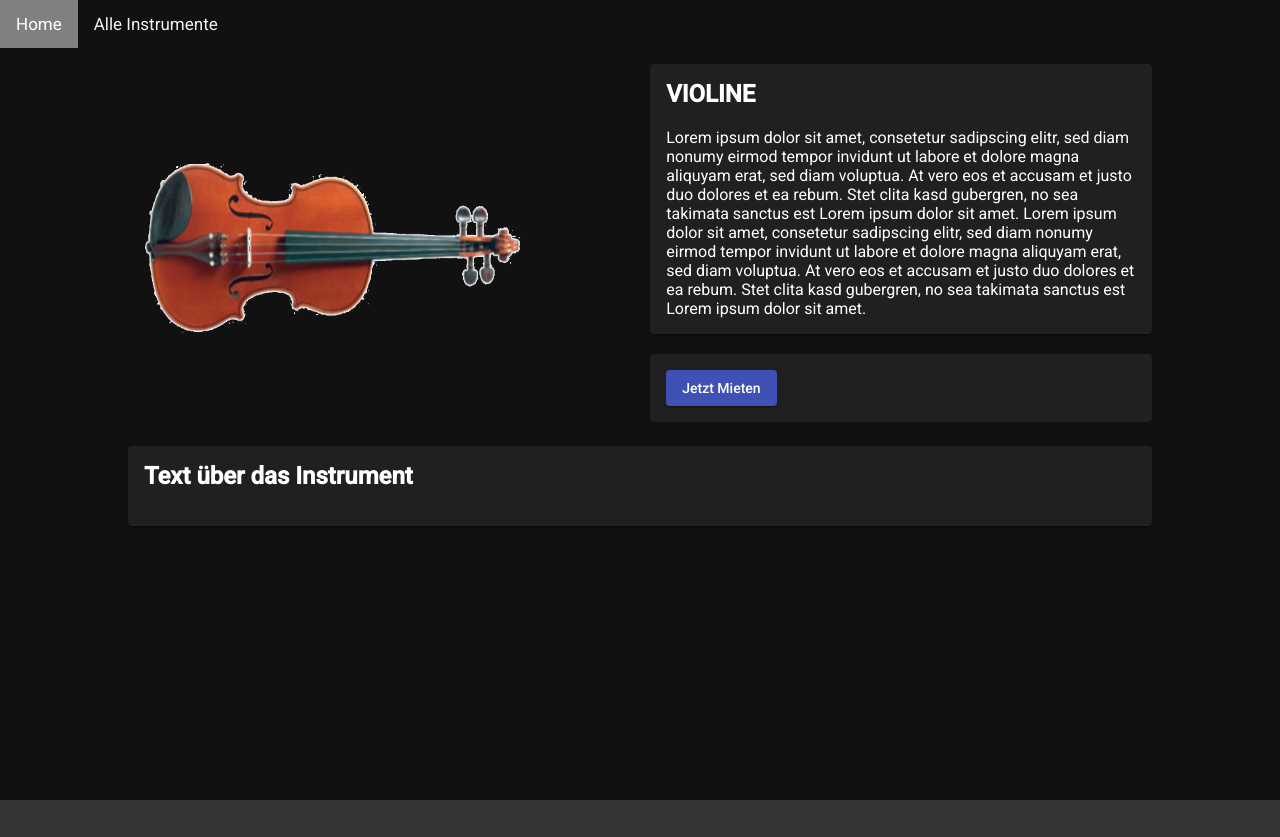
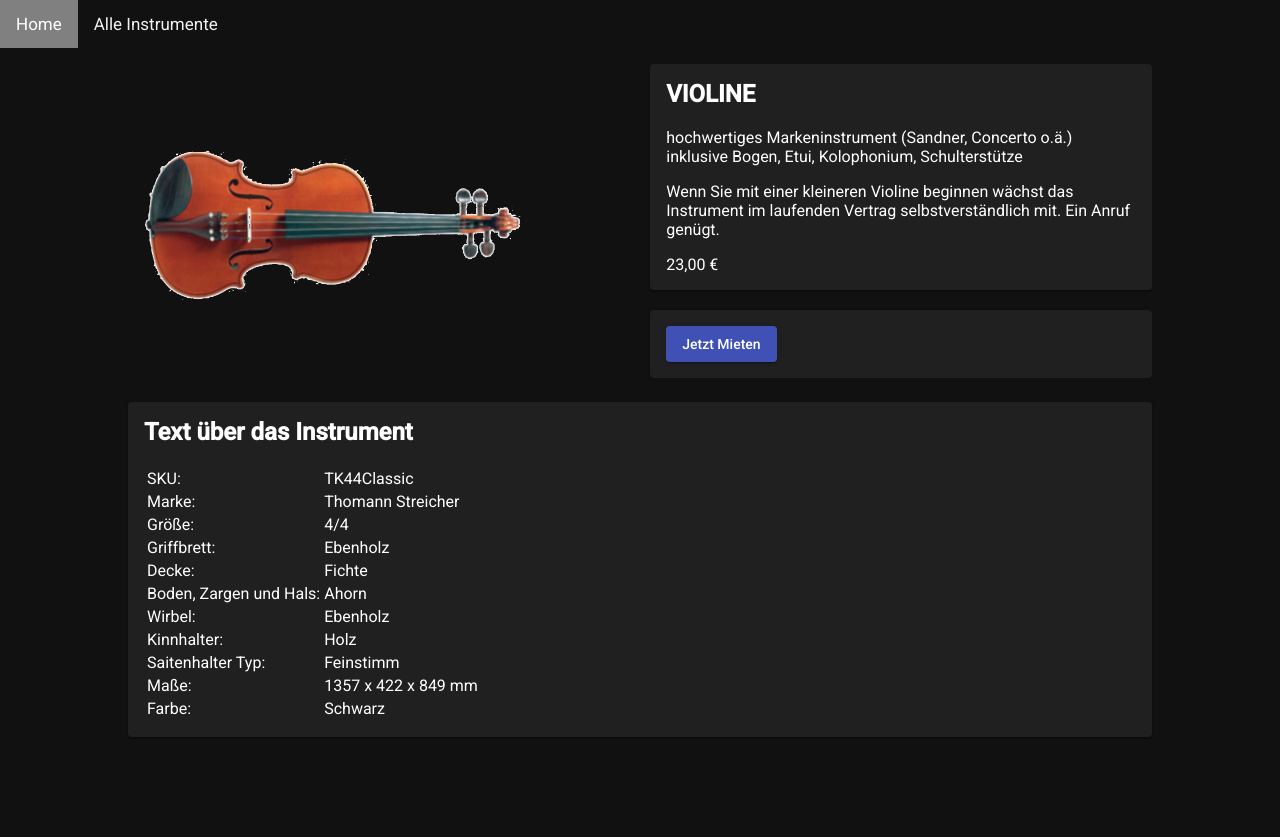
Before and after one commit to Vincent401/MusikInstrumentenVerleih, an Angular app: page /instseite in a window 1280 px wide. Before the commit the page ends 800 px from the top, so only its background shows below. Built offline with nearby package versions, Linux system fonts and the light colour scheme.

Commit message:
instrumenten text

```diff
--- a/src/app/app.component.ts
+++ b/src/app/app.component.ts
@@ -10,25 +10,125 @@ import { SaiteninsUebersichtComponent } from './saitenins-uebersicht/saitenins-u
 export class AppComponent {
   title = 'MusikInstrumentenVerleih';
   instSait:Instrument [] = [
-    {picture:'assets/img/saitenins/Gitarre.jpg', title:'AKUSTISCHE GITARRE', text1:'hochwertiges Markeninstrument mit Massivholz Decke inklusive robuster Gitarrenhülle', text2:'Wenn Sie mit einer kleineren Gitarre beginnen wächst das Instrument im laufenden Vertrag selbstverständlich mit. Ein Anruf genügt.', text3:"<table><tr><td>test</td><td>2</td></tr></table>", price:'18,00 €', orientation:'KategorienLinks'},
-    {picture:'assets/img/saitenins/E-Gitarre.jpg', title:'E-GITARRE', text1:'hochwertiges Markeninstrument (Ibanez, Marshall o.ä.) inklusive robuster Gitarrenhülle, optional mit Amp & Kabel', text2:'Wenn Sie mit einer kleineren Gitarre beginnen wächst das Instrument im laufenden Vertrag selbstverständlich mit. Ein Anruf genügt.',text3:"", price:'18,00 €', orientation:'KategorienRechts'},
-    {picture:'assets/img/saitenins/Violine.jpg', title:'VIOLINE', text1:'hochwertiges Markeninstrument (Sandner, Concerto o.ä.) inklusive Bogen, Etui, Kolophonium, Schulterstütze', text2:'Wenn Sie mit einer kleineren Violine beginnen wächst das Instrument im laufenden Vertrag selbstverständlich mit. Ein Anruf genügt.', text3:"",price:'23,00 €', orientation:'KategorienLinks'},
+    {
+      picture:'assets/img/saitenins/Gitarre.jpg',
+      title:'AKUSTISCHE GITARRE',
+      text1:'hochwertiges Markeninstrument mit Massivholz Decke inklusive robuster Gitarrenhülle',
+      text2:'Wenn Sie mit einer kleineren Gitarre beginnen wächst das Instrument im laufenden Vertrag selbstverständlich mit. Ein Anruf genügt.',
+      text3:"<table><tr><td>SKU:</td><td>Siena 650PF</td></tr><tr><td>Marke:</td><td>Siena</td></tr><tr><td>Kategorie:</td><td>Klassische Gitarren</td></tr><tr><td>Größe:</td><td>4/4</td></tr><tr><td>Decke:</td><td>Fichte massiv</td></tr><tr><td>Boden:</td><td>Mahagoni</td></tr><tr><td>Zargen:</td><td>Mahagoni</td></tr><tr><td>Hals:</td><td>Mahagoni</td></tr><tr><td>Griffbrett:</td><td>Palisander</td></tr><tr><td>Finish:</td><td>Hochglanz</td></tr><tr><td>Geeignet für:</td><td>Anfänger, Schüler, Fortgeschrittene, Hobbymusiker</td></tr></table>",
+      price:'18,00 €',
+      orientation:'KategorienLinks'
+    },
+    {
+      picture:'assets/img/saitenins/E-Gitarre.jpg',
+      title:'E-GITARRE',
+      text1:'hochwertiges Markeninstrument (Ibanez, Marshall o.ä.) inklusive robuster Gitarrenhülle, optional mit Amp & Kabel',
+      text2:'Wenn Sie mit einer kleineren Gitarre beginnen wächst das Instrument im laufenden Vertrag selbstverständlich mit. Ein Anruf genügt.',
+      text3:"<table><tr><td>SKU:</td><td>    PA510V BL</td></tr><tr><td>    Korpus:</td><td>        Erle</td></tr><tr><td>    Griffbrett:</td><td>    Palisander</td></tr><tr><td>    Mensur: </td><td>    648 mm</td></tr><tr><td>    Bünde:</td><td>22</td></tr><tr><td>    Hals:</td><td>    Ahorn</td></tr><tr><td>    Mechaniken:</td><td>    Grover Locking</td></tr></table>",
+      price:'18,00 €', orientation:'KategorienRechts'
+    },
+    {
+      picture:'assets/img/saitenins/Violine.jpg',
+      title:'VIOLINE',
+      text1:'hochwertiges Markeninstrument (Sandner, Concerto o.ä.) inklusive Bogen, Etui, Kolophonium, Schulterstütze',
+      text2:'Wenn Sie mit einer kleineren Violine beginnen wächst das Instrument im laufenden Vertrag selbstverständlich mit. Ein Anruf genügt.',
+      text3:"<table><tr><td>SKU:</td><td>TK44Classic</td><tr><td>Marke:</td><td>    Thomann Streicher</td></tr><tr><td>Größe:</td><td>    4/4</td></tr><tr><td>Griffbrett:</td><td>Ebenholz</td></tr><tr><td>Decke: </td><td>Fichte</td></tr><tr><td>Boden, Zargen und Hals:</td><td>Ahorn</td></tr><tr><td>Wirbel:</td><td>Ebenholz</td></tr><tr><td>Kinnhalter:</td><td>Holz</td></tr><tr><td>Saitenhalter Typ:</td><td>Feinstimm</td></tr><tr><td>Maße:</td><td>1357 x 422 x 849 mm</td></tr><tr><td>Farbe:</td><td>Schwarz</td></tr></table>",
+      price:'23,00 €',
+      orientation:'KategorienLinks'},
   ]
   instBlas:Instrument [] = [
-    {picture:'assets/img/blasins/Klarinette.jpg', title:'KLARINETTE', text1:'hochwertiges Markeninstrument (Schreiber, Yamaha o.ä.) inklusive Mundstück, Blattschraube, Etui', text2:'Edles Grenadillholz in seiner schönsten Verwendung. Bitte denken Sie auch an Blätter, Wischer, Bissgummis etc. in unserem Service Pack  (siehe ganz unten). Wir beraten hierzu gerne auch telefonisch.',text3:"", price:'Ab 33,00 €', orientation:'KategorienLinks'},
-    {picture:'assets/img/blasins/Posaune.jpg', title:'POSAUNE', text1:'hochwertiges Markeninstrument (Yamaha, Jupiter o.ä.) inklusive Mundstück, Etui', text2:'Bitte denken Sie auch an Wischer, Fett und Öl etc. in unserem ServicePack  (siehe ganz unten). Wir beraten hierzu gerne auch telefonisch.',text3:"", price:'Ab 28,00 €', orientation:'KategorienRechts'},
-    {picture:'assets/img/blasins/Querflöte.jpg', title:'QUERFLÖTE', text1:'hochwertiges Markeninstrument (Yamaha, Pearl o.ä.) inklusive Etui', text2:'optional mit geb. Kopf für Kinder und dem Service Pack zur Pflege der empfindsamen Klappeninstrumente  (siehe ganz unten).', text3:"",price:'Ab 23,00 €', orientation:'KategorienLinks'},
-    {picture:'assets/img/blasins/Saxophon.jpg', title:'SAXOPHON', text1:'hochwertiges Markeninstrument (Jupiter, Yamaha o.ä.) inklusive Mundstück, Blattschraube, Etui, Tragband', text2:'Sie haben die Wahl zwischen Alt oder Tenor. Bitte denken Sie auch an Blätter, Wischer, Bissgummis etc. in unserem Service Pack (siehe ganz unten). Wir beraten hierzu gerne auch telefonisch.',text3:"", price:'Ab 23,00 €', orientation:'KategorienRechts'},
-    {picture:'assets/img/blasins/Trompete.jpg', title:'TROMPETE', text1:'hochwertiges Markeninstrument (Yamaha, Jupiter o.ä.) inklusive Mundstück, Etui', text2:'Bitte denken Sie auch an Wischer, Fett und Öl etc. in unserem Service Pack  (siehe ganz unten). Wir beraten hierzu gerne auch telefonisch.',text3:"", price:'Ab 23,00 €', orientation:'KategorienLinks'},
+    {
+      picture:'assets/img/blasins/Klarinette.jpg',
+      title:'KLARINETTE',
+      text1:'hochwertiges Markeninstrument (Schreiber, Yamaha o.ä.) inklusive Mundstück, Blattschraube, Etui',
+      text2:'Edles Grenadillholz in seiner schönsten Verwendung. Bitte denken Sie auch an Blätter, Wischer, Bissgummis etc. in unserem Service Pack  (siehe ganz unten). Wir beraten hierzu gerne auch telefonisch.',
+      text3:"<table><tr><td>SKU:</td><td>BC1131L-2-0</td></tr><tr><td>Marke:</td><td>BuffetCrampon</td></tr><tr><td>Kategorie:</td><td>B-Klarinetten</td></tr><tr><td>Serie:</td><td>R13</td></tr><tr><td>Stimmung:</td><td>B</td></tr><tr><td>Griffweise:</td><td>BöhmSystem</td></tr><tr><td>Material:</td><td>Grenadill,versilberteMechanik</td></tr><tr><td>Ausführung:</td><td>polyzylindrischeBohrung,Es-Heber,18Klappen,6Ringe,doppelteFischhautpolster,verstellbarerDaumenhalter,BlaustahlNadelfedern</td></tr><tr><td>Optionen:</td><td>KorpusinGreenLine,KorpusinMopane</td></tr><tr><td>Geeignetfür:</td><td>Fortgeschrittene,Hobbymusiker,Musik-Studenten</td></tr><tr><td>Inklusive:</td><td>Etui,Putzset,Zubehör</td></tr></table>",
+      price:'Ab 33,00 €',
+      orientation:'KategorienLinks'
+    },
+    {
+      picture:'assets/img/blasins/Posaune.jpg',
+      title:'POSAUNE',
+      text1:'hochwertiges Markeninstrument (Yamaha, Jupiter o.ä.) inklusive Mundstück, Etui',
+      text2:'Bitte denken Sie auch an Wischer, Fett und Öl etc. in unserem ServicePack  (siehe ganz unten). Wir beraten hierzu gerne auch telefonisch.',
+      text3:"<table><tr><td>SKU:</td><td>BSMS14-1-0</td></tr><tr><td>Marke:</td><td>B&S Markneukirchen</td></tr><tr><td>Kategorie:</td><td>Tenorposaunen mit Quartventil</td></tr><tr><td>Serie:</td><td>Meistersinger</td></tr><tr><td>Stimmung:</td><td>B/F</td></tr><tr><td>Material:</td><td>handgehämmerter Rotmessing Schallbecher, hartverchromter Innenzug aus Neusilber, Neusilber Zugbogen, Goldmessing Außenzüge, lackiert</td></tr><tr><td>Bohrung:</td><td>13,89 mm, Quartventilbogen 14,5 mm</td></tr><tr><td>Schalldurchmesser:</td><td>230 mm, optional: 214 mm</td></tr><tr><td>Ausführung:</td><td>handgefertigt, asymmetrische Bögen am Hauptstimmzug und am Quartventil, austauschbare Mundrohre, Quartventil mit 3B™-Kugelgelenken</td></tr><tr><td>Optionen:</td><td>Neusilber Zug, Neusilber Rand am Schallbecher</td></tr><tr><td>Geeignetfür:</td><td>Fortgeschrittene, Hobbymusiker, Musik-Studenten, Profis</td></tr><tr><td>Inklusive:</td><td>2 austauschbare Mundrohre, Etui mit Rucksackgarnitur, Mundstück, Putzset, Zubehör</td></tr></table>",
+      price:'Ab 28,00 €', orientation:'KategorienRechts'
+    },
+    {
+      picture:'assets/img/blasins/Querflöte.jpg',
+      title:'QUERFLÖTE',
+      text1:'hochwertiges Markeninstrument (Yamaha, Pearl o.ä.) inklusive Etui',
+      text2:'optional mit geb. Kopf für Kinder und dem Service Pack zur Pflege der empfindsamen Klappeninstrumente  (siehe ganz unten).',
+      text3:"<table><tr><td>SKU:</td><td>CF 401 RBEH</td></tr><tr><td>Marke:</td><td>Sankyo</td></tr><tr><td>Ausführung:</td><td>Konzertflöten</td></tr><tr><td>Ausführung:</td><td>Vollsilber Flöte, heavy</td></tr><tr><td>Kopfstück:</td><td>Sterling Silber 925AG, verschiedene Kopfstücke wählbar</td></tr><tr><td>Korpus:</td><td>Sterling Silber 925AG</td></tr><tr><td>Mechanik:</td><td>Sterling Silber 925AG, Ringklappen, E-Mechanik, Offset (vorgezogenes G), Spitzdeckelmechanik</td></tr><tr><td>Fußstück:</td><td>H-Fuß</td></tr><tr><td>Wandstärke:</td><td>0,42 mm</td></tr><tr><td>Geeignet für:</td><td>Schüler, Fortgeschrittene, Hobbymusiker, Musik-Studenten</td></tr><tr><td>Inklusive:</td><td>Etui, Putzset, Zubehör, Tasche</td></tr></table>",
+      price:'Ab 23,00 €',
+      orientation:'KategorienLinks'
+    },
+    {
+      picture:'assets/img/blasins/Saxophon.jpg',
+    title:'SAXOPHON',
+      text1:'hochwertiges Markeninstrument (Jupiter, Yamaha o.ä.) inklusive Mundstück, Blattschraube, Etui, Tragband',
+      text2:'Sie haben die Wahl zwischen Alt oder Tenor. Bitte denken Sie auch an Blätter, Wischer, Bissgummis etc. in unserem Service Pack (siehe ganz unten). Wir beraten hierzu gerne auch telefonisch.',
+      text3:"<table><tr><td>SKU:</td><td>YTS-280</td></tr><tr><td>Marke:</td><td>    Yamaha</td></tr><tr><td>Kategorie:</td><td>Tenor Saxophone</td></tr><tr><td>Serie:</td><td>Yamaha Student</td></tr><tr><td>Stimmung:</td><td>B</td></tr><tr><td>Material:</td><td>Messing, Goldlack lackiert</td></tr><tr><td>Ausführung:</td><td>S-Bogen 280-Style, Hoch-Fis-Klappe, vordere F-Klappe, geteilter Klappenschutz, verbesserte tief H/Cis-Verbindung, verstellbarer Daumenhalter</td></tr><tr><td>Geeignet für:</td><td>Anfänger, Schüler, Fortgeschrittene</td></tr><tr><td>Inklusive:</td><td>Etui mit Rucksackgarnitur, Mundstück 4C, Putzset, Zubehör</td></tr></table>",
+      price:'Ab 23,00 €',
+      orientation:'KategorienRechts'
+    },
+    {
+      picture:'assets/img/blasins/Trompete.jpg',
+      title:'TROMPETE',
+      text1:'hochwertiges Markeninstrument (Yamaha, Jupiter o.ä.) inklusive Mundstück, Etui',
+      text2:'Bitte denken Sie auch an Wischer, Fett und Öl etc. in unserem Service Pack  (siehe ganz unten). Wir beraten hierzu gerne auch telefonisch.',
+      text3:"<table><tr><td>SKU:</td><td>YTR-8345G</td></tr><tr><td>Marke:</td><td>Yamaha</td></tr><tr><td>Kategorie:</td><td>Périnetventil Trompeten</td></tr><tr><td>Serie:</td><td>Yamaha Custom Xeno</td></tr><tr><td>Stimmung:</td><td>B</td></tr><tr><td>Material:</td><td>Goldmessing, Messing Mundrohr, Neusilber Außenzüge, lackiert</td></tr><tr><td>Bohrung:</td><td>L 11,73 mm</td></tr><tr><td>Schalldurchmesser:</td><td>123 mm</td></tr><tr><td>Ventile:</td><td>3 Monel-Ventile</td></tr><tr><td>Ausführung:</td><td>einteiliges Schallstück, handgehämmert, neuer Schallbecherverlauf, neues, leichtes Ventilgehäuse, zwei Stützen auf dem Hauptstimmzug</td></tr><tr><td>Geeignet für:</td><td>Fortgeschrittene, Hobbymusiker, Musik-Studenten, Profis</td></tr><tr><td>Inklusive:</td><td>Doppeletui mit Rucksackgarnitur, Mundstück, Putzset, Zubehör</td></tr></table",
+      price:'Ab 23,00 €',
+      orientation:'KategorienLinks'
+    },
   ]
   instTast:Instrument [] = [
-    {picture:'assets/img/tastenins/Keyboard.jpg', title:'KEYBOARD', text1:'hochwertiges Yamaha Keyboard inklusive robuster Hülle, Netzteil. Optional mit Scherenständer und robuster, klappbarer Sitzbank.', text2:'Das Ding spielt wirklich von selbst. Zumindest den Demosong und die Lidbegleitung. Für noch mehr Spielfreude rund um die Uhr beachten Sie auch den Service Pack mit Kopfhörern.  (siehe ganz unten)',text3:"", price:'Ab 28,00 €', orientation:'KategorienLinks'},
-    {picture:'assets/img/tastenins/Klavier.jpg', title:'KLAVIER', text1:'hochwertiges Markeninstrumente von Yamaha', text2:'88 gewichtete Tasten - der perfekte Einstieg in das Klavierspiel. Für noch mehr Spielfreude rund um die Uhr beachten Sie auch den Service Pack mit Kopfhörern.  (siehe ganz unten)',text3:"", price:'Ab 40,00 €', orientation:'KategorienRechts'},
+    {
+      picture:'assets/img/tastenins/Keyboard.jpg',
+      title:'KEYBOARD',
+      text1:'hochwertiges Yamaha Keyboard inklusive robuster Hülle, Netzteil. Optional mit Scherenständer und robuster, klappbarer Sitzbank.',
+      text2:'Das Ding spielt wirklich von selbst. Zumindest den Demosong und die Lidbegleitung. Für noch mehr Spielfreude rund um die Uhr beachten Sie auch den Service Pack mit Kopfhörern.  (siehe ganz unten)',
+      text3:"<table><tr><td>SKU:</td><td>YDP-165 B</td></tr><tr><td>Marke:</td><td>    Yamaha</td></tr><tr><td>Anzahl Tasten:</td><td>88 gewichtete</td></tr><tr><td>Polyphonie: </td><td>192-stimmig</td></tr><tr><td>Sounds:</td><td>10</td></tr><tr><td>Funktionen:</td><td>Dual/Layers, Duo, Metronom</td></tr><tr><td>Kopfhöreranschluss:</td><td>2x 6,3mm Klinke</td></tr><tr><td>Lautsprecher:</td><td>2 x 20W</td></tr><tr><td>Maße:</td><td>1357 x 422 x 849 mm</td></tr><tr><td>Farbe:</td><td>Schwarz</td></tr></table>",
+      price:'Ab 28,00 €',
+      orientation:'KategorienLinks'},
+    {
+      picture:'assets/img/tastenins/Klavier.jpg',
+      title:'KLAVIER',
+      text1:'hochwertiges Markeninstrumente von Yamaha',
+      text2:'88 gewichtete Tasten - der perfekte Einstieg in das Klavierspiel. Für noch mehr Spielfreude rund um die Uhr beachten Sie auch den Service Pack mit Kopfhörern.  (siehe ganz unten)',
+      text3:"<table><tr><td>SKU:</td><td>YMHK-B2</td></tr><tr><td>Marke:</td><td>    Yamaha</td></tr><tr><td>Anzahl Tasten:</td><td>88</td></tr><tr><td>Anzahl pedale:</td><td>3</td></tr><tr><td>Maße:</td><td>113cm x 150cm x 54cm</td></tr><tr><td>Gewicht:</td><td>203kg</td></tr><tr><td>Farbe:</td><td>Mahagoni Hochglanz</td></tr></table>",
+      price:'Ab 40,00 €',
+      orientation:'KategorienRechts'
+    },
   ]
   instSchlag:Instrument [] = [
-    {picture:'assets/img/schlagins/Pauke.jpg', title:'PAUKE', text1:'hochwertiges Yamaha Keyboard inklusive robuster Hülle, Netzteil. Optional mit Scherenständer und robuster, klappbarer Sitzbank.', text2:'Das Ding spielt wirklich von selbst. Zumindest den Demosong und die Lidbegleitung.',text3:"", price:'Ab 15,00 €', orientation:'KategorienLinks'},
-    {picture:'assets/img/schlagins/Tamburin.jpg', title:'TAMBURIN', text1:'hochwertiges Markeninstrumente von Yamaha', text2:'88 gewichtete Tasten - der perfekte Einstieg in das Klavierspiel. Für noch mehr Spielfreude rund um die Uhr beachten Sie auch den Service Pack mit Kopfhörern.  (siehe ganz unten)',text3:"", price:'Ab 18,00 €', orientation:'KategorienRechts'},
-    {picture:'assets/img/schlagins/Xylophon.jpg', title:'XYLOPHON', text1:'hochwertiges Markeninstrumente von Yamaha', text2:'88 gewichtete Tasten - der perfekte Einstieg in das Klavierspiel. Für noch mehr Spielfreude rund um die Uhr beachten Sie auch den Service Pack mit Kopfhörern.  (siehe ganz unten)', text3:"",price:'Ab 10,00 €', orientation:'KategorienLinks'},
+    {
+      picture:'assets/img/schlagins/Pauke.jpg',
+      title:'PAUKE',
+      text1:'hochwertiges Yamaha Keyboard inklusive robuster Hülle, Netzteil. Optional mit Scherenständer und robuster, klappbarer Sitzbank.',
+      text2:'Das Ding spielt wirklich von selbst. Zumindest den Demosong und die Lidbegleitung.',
+      text3:"<table><tr><td>SKU:</td><td>2PARFKG26</td></tr><tr><td>Marke:</td><td>Adams</td></tr><tr><td>Kategorie:</td><td>Pauken</td></tr><tr><td>Serie:</td><td>Revolution</td></tr><tr><td>Größe:</td><td>26\"</td></tr><tr><td>Kesselmaterial:</td><td>Kupfer glatt</td></tr><tr><td>Fell:</td><td>Remo Renaissance</td></tr><tr><td>Eigenschaften:</td><td>parabolischer Kessel, innovatives Balanced Action Pedalsystem, Stimmanzeiger, Feinstimmer, Untergestell leicht abnehmbar, Füße zusammenklappbar (bequemer Transport), höhenverstellbar 80 cm auf 90 cm</td></tr><tr><td>Zubehör:</td><td>Hülle (auf Anfrage), Stimmschlüssel</td></tr></table",
+      price:'Ab 15,00 €',
+      orientation:'KategorienLinks'
+    },
+    {
+      picture:'assets/img/schlagins/Tamburin.jpg',
+      title:'TAMBURIN',
+      text1:'hochwertiges Markeninstrumente von Yamaha',
+      text2:'88 gewichtete Tasten - der perfekte Einstieg in das Klavierspiel. Für noch mehr Spielfreude rund um die Uhr beachten Sie auch den Service Pack mit Kopfhörern.  (siehe ganz unten)',
+      text3:"<table><tr><td>SKU:</td><td>NINO46</td></tr><tr><td>Marke:</td><td>    Nino</td></tr><tr><td>Kranz:</td><td>Schellenkranz</td></tr><tr><td>Rahmenmaterial:</td><td>Holz</td></tr><tr><td>Bauform:</td><td>rund</td></tr><tr><td>Farbe:</td><td>Natur</td></tr><tr><td>Anzahl Schellen:</td><td>6 Paar</td></tr><tr><td>Schellenanordnung:</td><td>einreihig</td></tr><tr><td>Montagehalterung:</td><td>nein</td></tr></table>",
+      price:'Ab 18,00 €',
+      orientation:'KategorienRechts'
+    },
+    {
+      picture:'assets/img/schlagins/Xylophon.jpg',
+      title:'XYLOPHON',
+      text1:'hochwertiges Markeninstrument von Yamaha',
+      text2:'88 gewichtete Tasten - der perfekte Einstieg in das Klavierspiel. Für noch mehr Spielfreude rund um die Uhr beachten Sie auch den Service Pack mit Kopfhörern.  (siehe ganz unten)',
+      text3:"<table><tr><td>SKU:</td><td>2MBA2HRV50</td></tr><tr><td>Marke:</td><td>Yamaha</td></tr><tr><td>Kategorie:</td><td>Xylophone</td></tr><tr><td>Serie:</td><td>Artist Robert van Sice</td></tr><tr><td>Stimmung:</td><td>A=442Hz, (andere Stimmung auf Anfrage)</td></tr><tr><td>Tonumfang:</td><td>5 Oktaven, C2 – C7</td></tr><tr><td>Klangplatten:</td><td>Palisander, 72 mm – 40 mm</td></tr><tr><td>Maße:</td><td>Länge: 255 cm, Breite: 104 cm – 40 cm, Höhe: 88 cm – 108 cm</td></tr><tr><td>Zubehör:</td><td>Hülle, Schlägel, Voyager Gestell</td></tr></table>",
+      price:'Ab 10,00 €',
+      orientation:'KategorienLinks'
+    },
   ]
   currentInst:String;
 
--- a/src/app/instrumenten-seite/instrumenten-seite.component.css
+++ b/src/app/instrumenten-seite/instrumenten-seite.component.css
@@ -3,13 +3,12 @@ mat-card{
     color: white;
 }
 
-
 .wrapper{
-    padding-left: 10%;
-    padding-right: 10%;
+    padding-left: 10vw;
+    padding-right: 10vw;
     padding-top: 5%;
     padding-bottom: 100px;
-    width: 80%;
+    width: 80vw;
     float: left;
     background-color: #111111;
     min-height: 100%;
@@ -20,6 +19,7 @@ mat-card{
     position: relative;
     display: inline-block;
     overflow: hidden;
+    width: 100%;
 }
 .imgWrap > img{
     display: block;
--- a/src/app/instrumenten-seite/instrumenten-seite.component.html
+++ b/src/app/instrumenten-seite/instrumenten-seite.component.html
@@ -6,18 +6,10 @@
 
         <div class="text">
             <mat-card>
-
                 <h2>{{inst.title}}</h2>
-                <p>Lorem ipsum dolor sit amet, consetetur sadipscing elitr,
-                    sed diam nonumy eirmod tempor invidunt ut labore et dolore
-                    magna aliquyam erat, sed diam voluptua. At vero eos et accusam
-                    et justo duo dolores et ea rebum. Stet clita kasd gubergren,
-                    no sea takimata sanctus est Lorem ipsum dolor sit amet.
-                    Lorem ipsum dolor sit amet, consetetur sadipscing elitr,
-                    sed diam nonumy eirmod tempor invidunt ut labore et dolore
-                    magna aliquyam erat, sed diam voluptua. At vero eos et accusam
-                    et justo duo dolores et ea rebum. Stet clita kasd gubergren,
-                    no sea takimata sanctus est Lorem ipsum dolor sit amet.</p>
+                <p> {{inst.text1}}</p>
+                <p> {{inst.text2}}</p>
+                <p> {{inst.price}}</p>
             </mat-card>
 
             <mat-card style="margin-top: 20px;">
```
